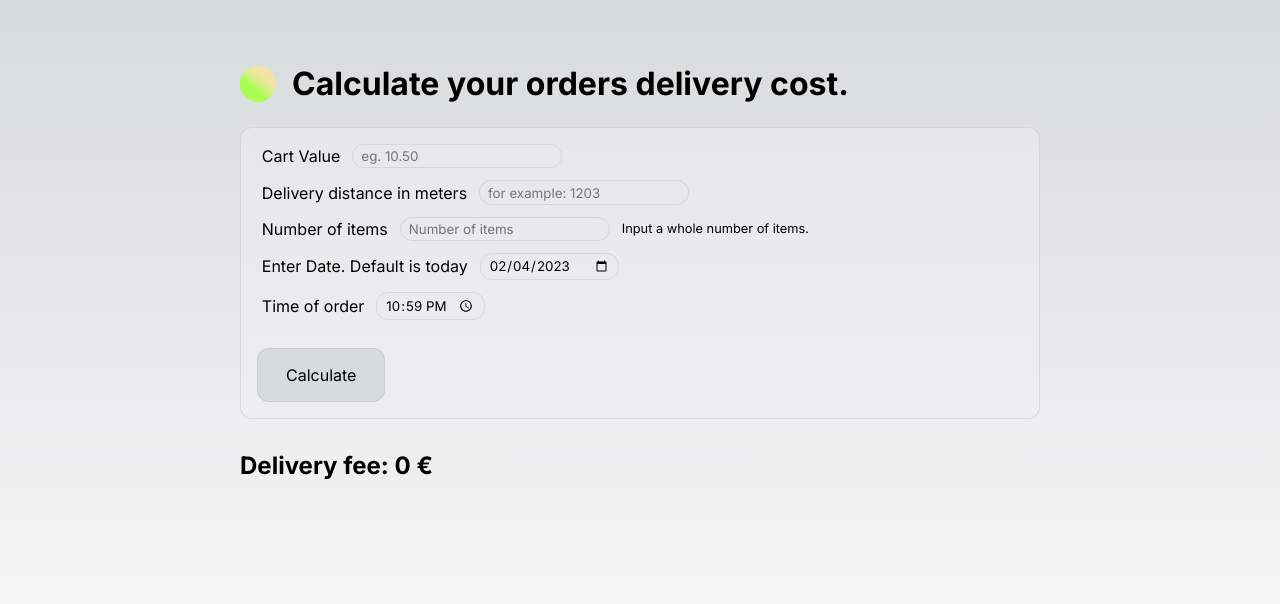
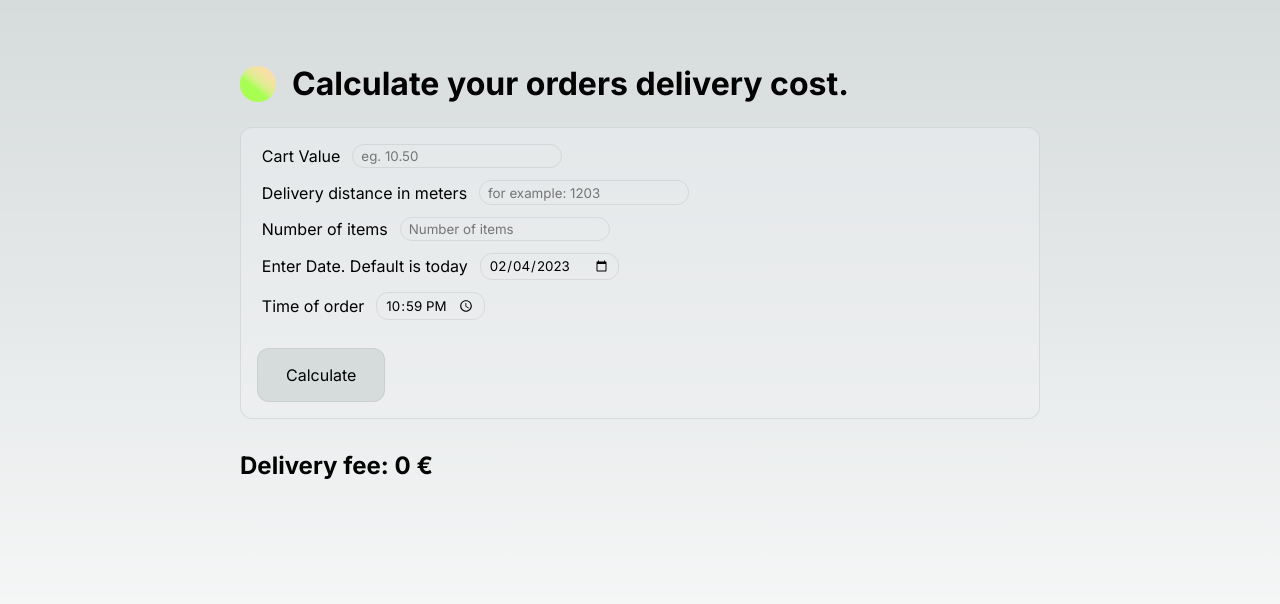
Before and after one commit to ogdakke/wolt, a Next.js app: page / in a window 1280 px wide. Shown: the top 604 px of the page. Built offline with nearby package versions, Linux system fonts and the light colour scheme.

Commit message:
form styling.

```diff
--- a/src/components/formComponent.tsx
+++ b/src/components/formComponent.tsx
@@ -149,7 +149,7 @@ return (
       type="number"
       placeholder='Number of items'
       {...register("numberOfItems", {valueAsNumber:true, required: true, min: 1})} />
-      {watch(errors.numberOfItems) && <span>Input a whole number of items.</span>}
+      {errors.numberOfItems && <span>Input a whole number of items.</span>}
     </div>
 
     <div className={styles.inputWrapper}>
```
